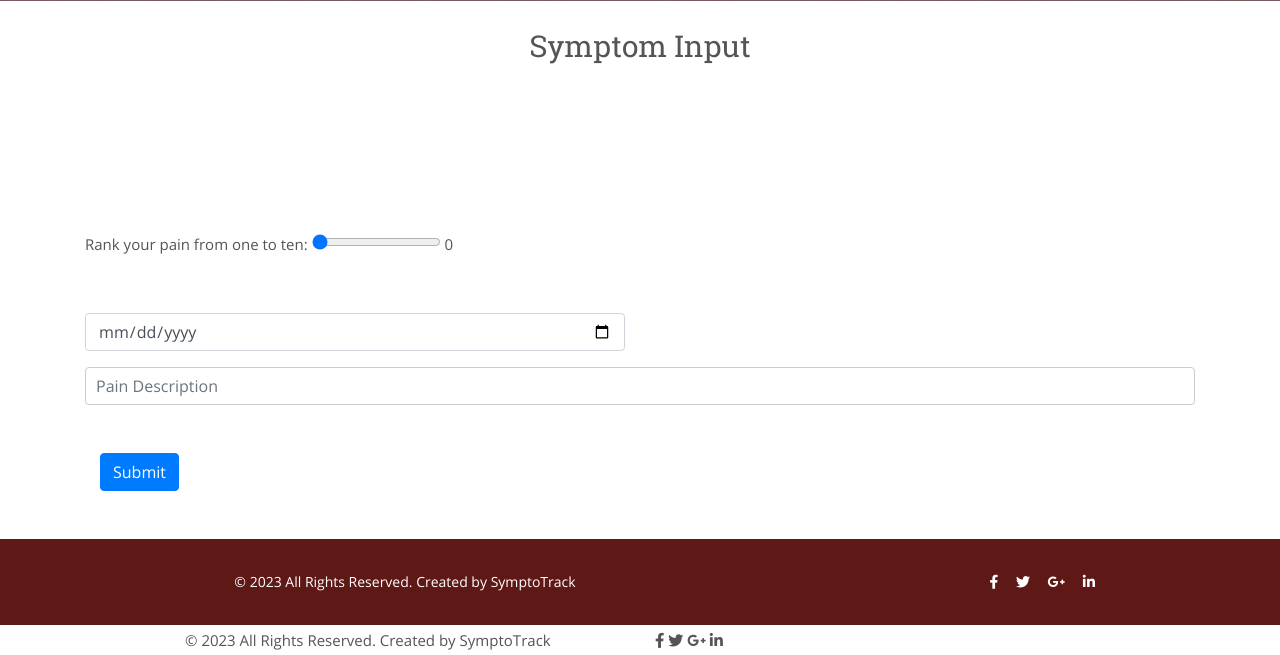
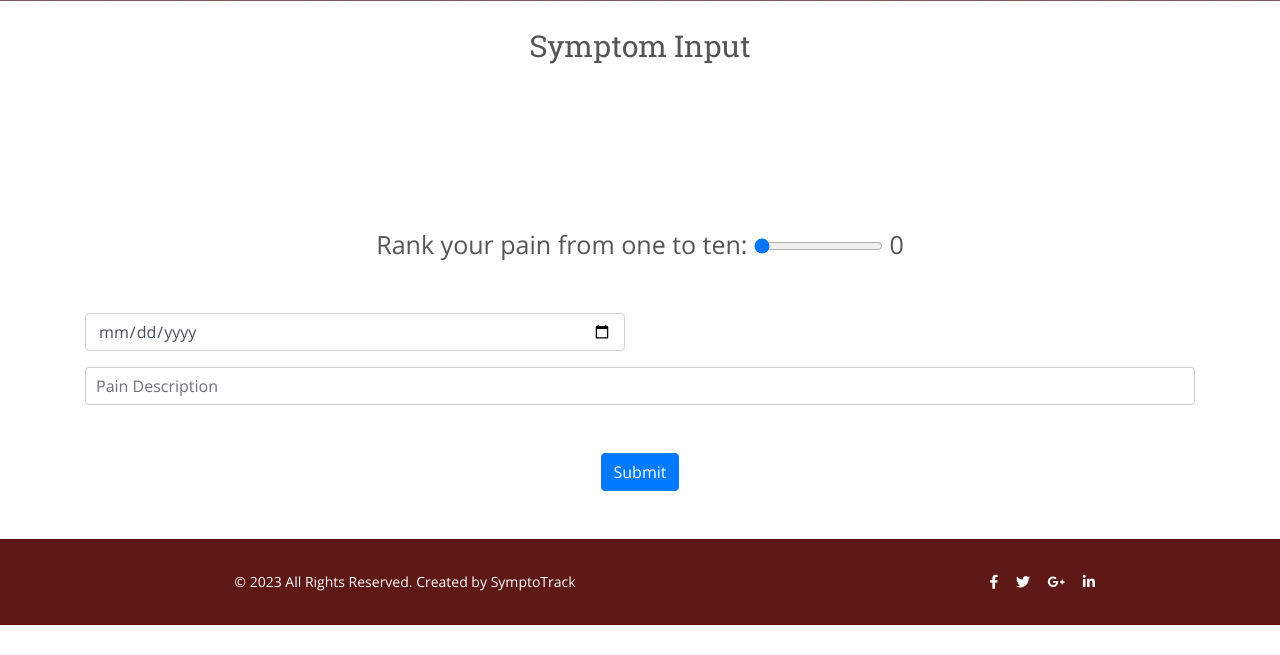
Before and after one commit to ladyOouf/SymptoTrack, a Flask app: page /symptom_input/ in a window 1280 px wide. Shown: the part 517-1172 px from the top of the page. After the commit the page ends 1142 px from the top, so only its background shows below. Run offline with Flask 3, Linux system fonts and the light colour scheme; the visitor is signed in with stand-in values (Sample User, id 1); some libraries are stand-ins or nearby versions.

Commit message:
additional fixes
double checked that it worked, and fixed a few missing things

```diff
--- a/Sympto_track/templates/other html/symptom_input.html
+++ b/Sympto_track/templates/other html/symptom_input.html
@@ -1,8 +1,8 @@
 <!--Name of Code artifact: symptom_input.html
 Description: This code is responsible for getting the user's pain input.
-Authors: Ava G, Sree Kondi
+Authors: Ava G, Sree Kondi, Sarah M
 Date Creation : October 15, 2023
-Date Revised: March 17, 2023
+Date Revised: March 24, 2024
 Preconditions: Empty Strings are not allowed.
 Postconditions: No return values. -->
 
@@ -12,7 +12,17 @@ Postconditions: No return values. -->
 
 
 {% block content%}
-
+      <!DOCTYPE html>
+      <html>
+      <head>
+          <title>Symptom Input Page</title>
+      </head>
+      <style>
+        form {
+            text-align: center;
+            font-size: 25px; /* You can adjust the font size as needed */
+        }
+      </style>
       <!--Page Heading-->
       <br>
       <p style="text-align:center; font-size: 30px; font-family: Roboto Slab;">Symptom Input</p>
@@ -56,40 +66,13 @@ Postconditions: No return values. -->
           </form>
         </div>
 
-
-
         <script>
     // Update slider value display dynamically
     document.getElementById('slider').addEventListener('input', function() {
         document.getElementById('sliderValue').textContent = this.value;
     });
         </script>
-      </html>
 
 
-
-      <!--Copyright-->
-      <footer class="footer">
-        <div class="copyright">
-          <div class="inside-container">
-            <div class="row">
-              <div class="col-md-6 order-2 order-md-12">
-                <p>&copy; 2023 All Rights Reserved. Created by SymptoTrack<a href="" class="created-by"></a></p> <!-- Copyright notice -->
-              </div>
-              <div class="col-md-6 social order-1 order-md-12">
-                <a href="#"><i class="fab fa-facebook-f"></i></a> <!-- Social media icons -->
-                <a href="#"><i class="fab fa-twitter"></i></a>
-                <a href="#"><i class="fab fa-google-plus-g"></i></a>
-                <a href="#"><i class="fab fa-linkedin-in"></i></a>
-              </div>
-            </div>
-          </div>
-        </div>
-      </footer>
-    </div>
-    <!-- Optional JavaScript -->
-    <script src="../static/js/jquery.js"></script> <!-- new jquery 12.3, Sarah -->
-    <script src="../static/js/scripts.js"></script> <!-- establishes script.js connection, Sarah -->
-    <script src="../static/bootstrap/js/bootstrap.min.js"></script>
-  </body>
+      </html>
   {% endblock %}
```
